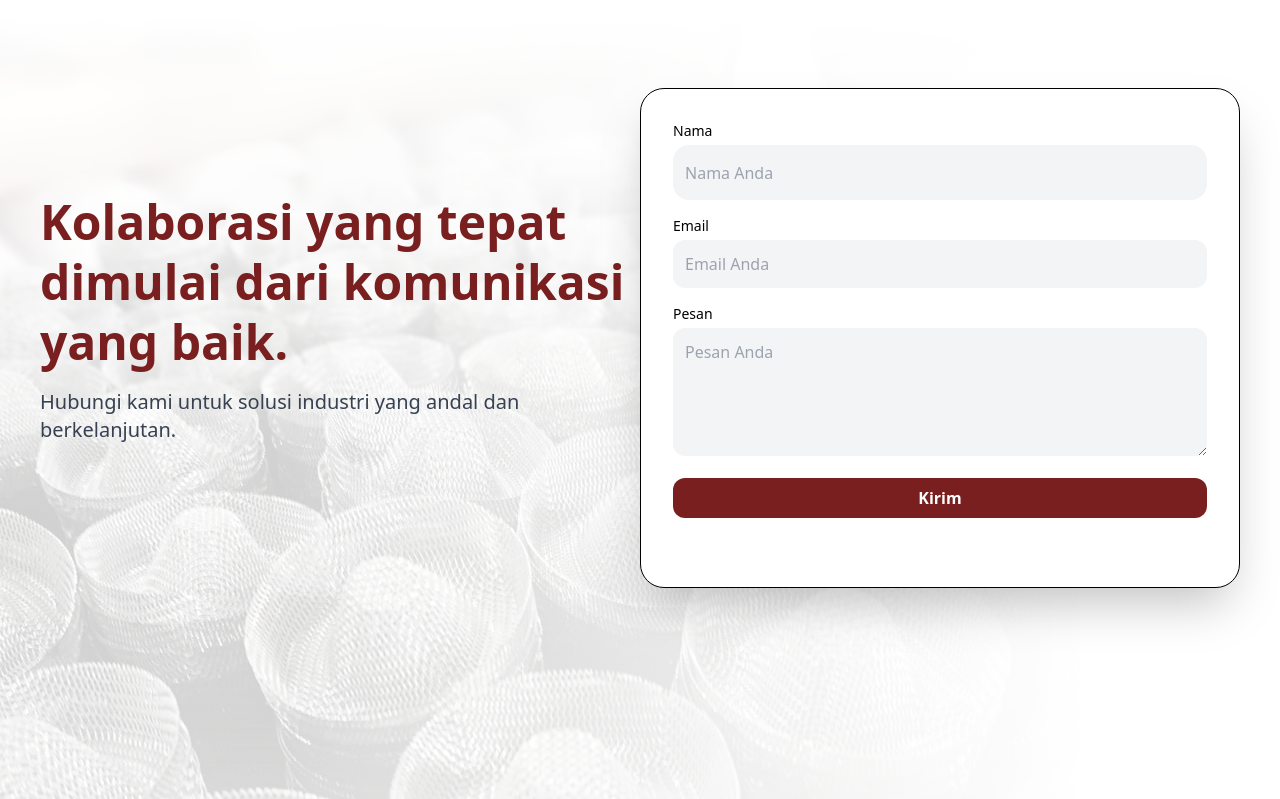
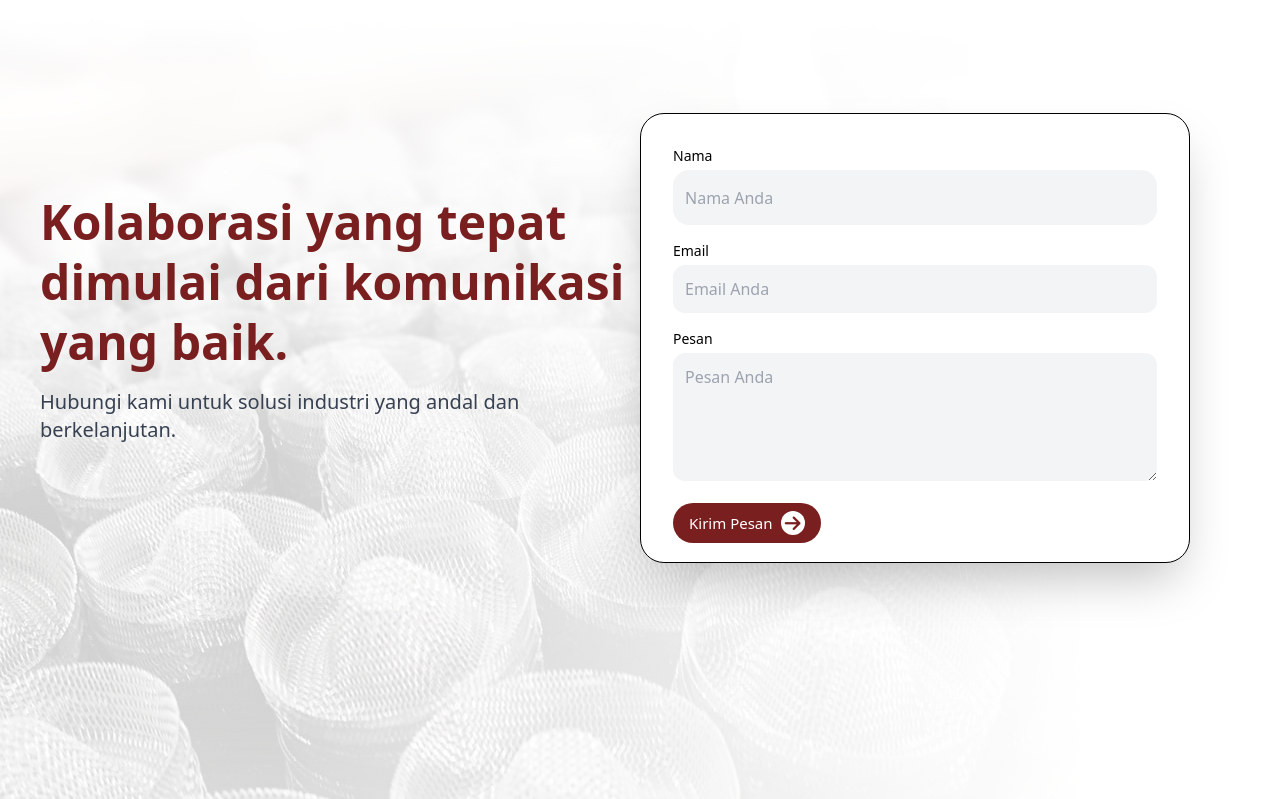
Before and after one commit to AtharIlmy/perdana-mitra-kencana-website, a website: page index.html in a window 1280 px wide. Shown: the part 5658-6457 px from the top of the page. Drawn offline with nearby package versions, Linux system fonts and the light colour scheme.

Commit message:
update project

```diff
--- a/index.html
+++ b/index.html
@@ -281,7 +281,7 @@
                     </p>
                 </div>
 
-                <div class="z-10 bg-white border border-black p-8 rounded-3xl shadow-2xl w-[600px] h-[500px] mt-10">
+                <div class="z-10 bg-white border border-black p-8 rounded-3xl shadow-2xl w-[550px] h-[450px] mt-10">
                     <form class="space-y-4">
                         <div>
                             <label class="block text-sm font-medium mb-1">Nama</label>
@@ -295,8 +295,12 @@
                             <label class="block text-sm font-medium mb-1">Pesan</label>
                             <textarea class="w-full p-3 bg-gray-100 rounded-xl h-32 focus:outline-none" placeholder="Pesan Anda"></textarea>
                         </div>
-                        <button class="w-full bg-[#7a1f1f] text-white py-2 rounded-xl font-semibold hover:bg-red-900 transition">
-                            Kirim
+                        <button class="group flex items-center gap-2 bg-[#7a1f1f] text-white px-4 py-2 rounded-full hover:bg-[#651818] transition">
+                            <span class="text-[15px] font-medium">Kirim Pesan</span>
+
+                            <span class="flex items-center justify-center w-6 h-6 bg-white rounded-full group-hover:translate-x-1 transition">
+                                <i class="fa-solid fa-arrow-right text-[#7a1f1f] text-lg"></i>
+                            </span>
                         </button>
                     </form>
                 </div>
```
Also changed, not shown: output.css.
